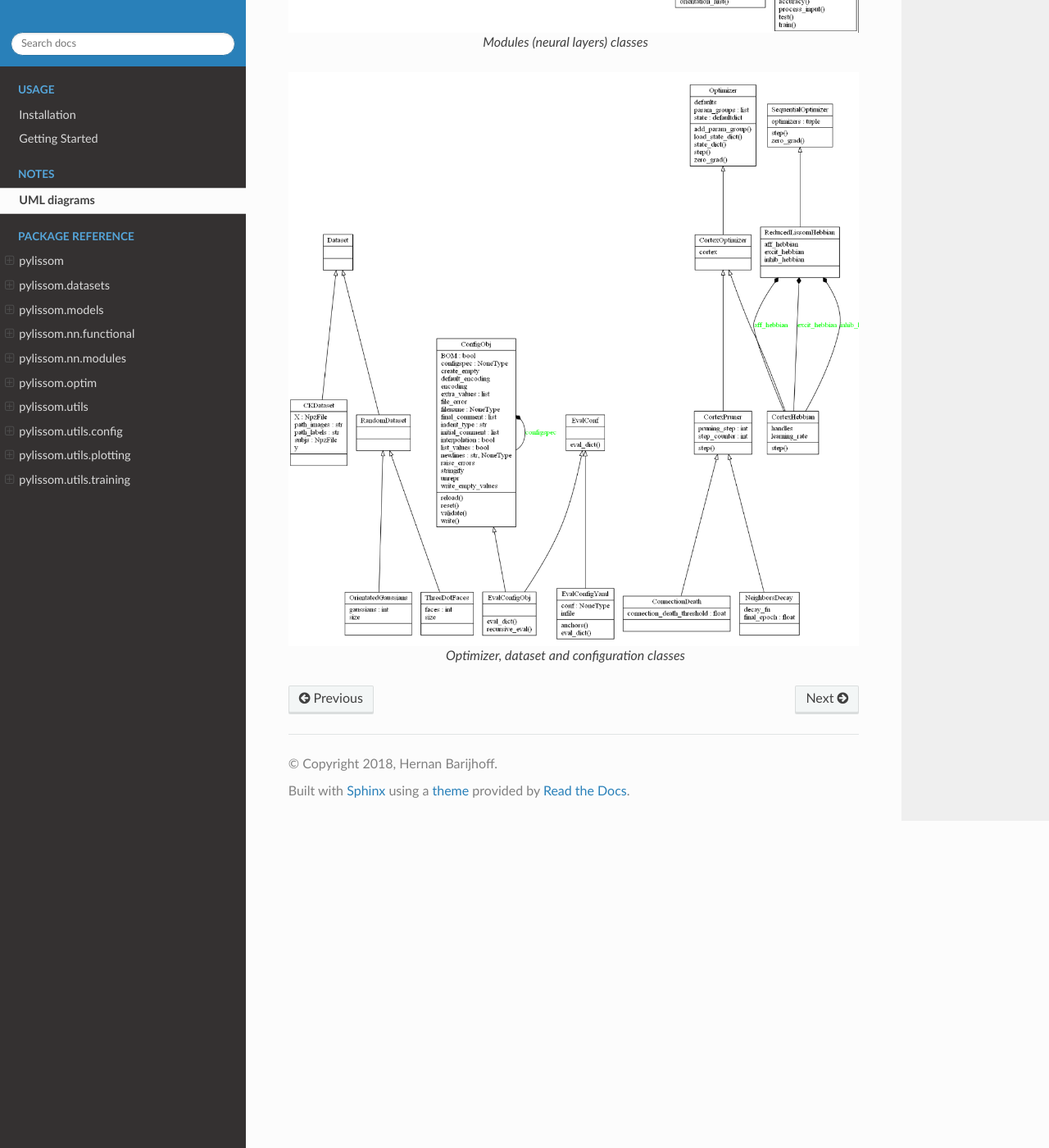
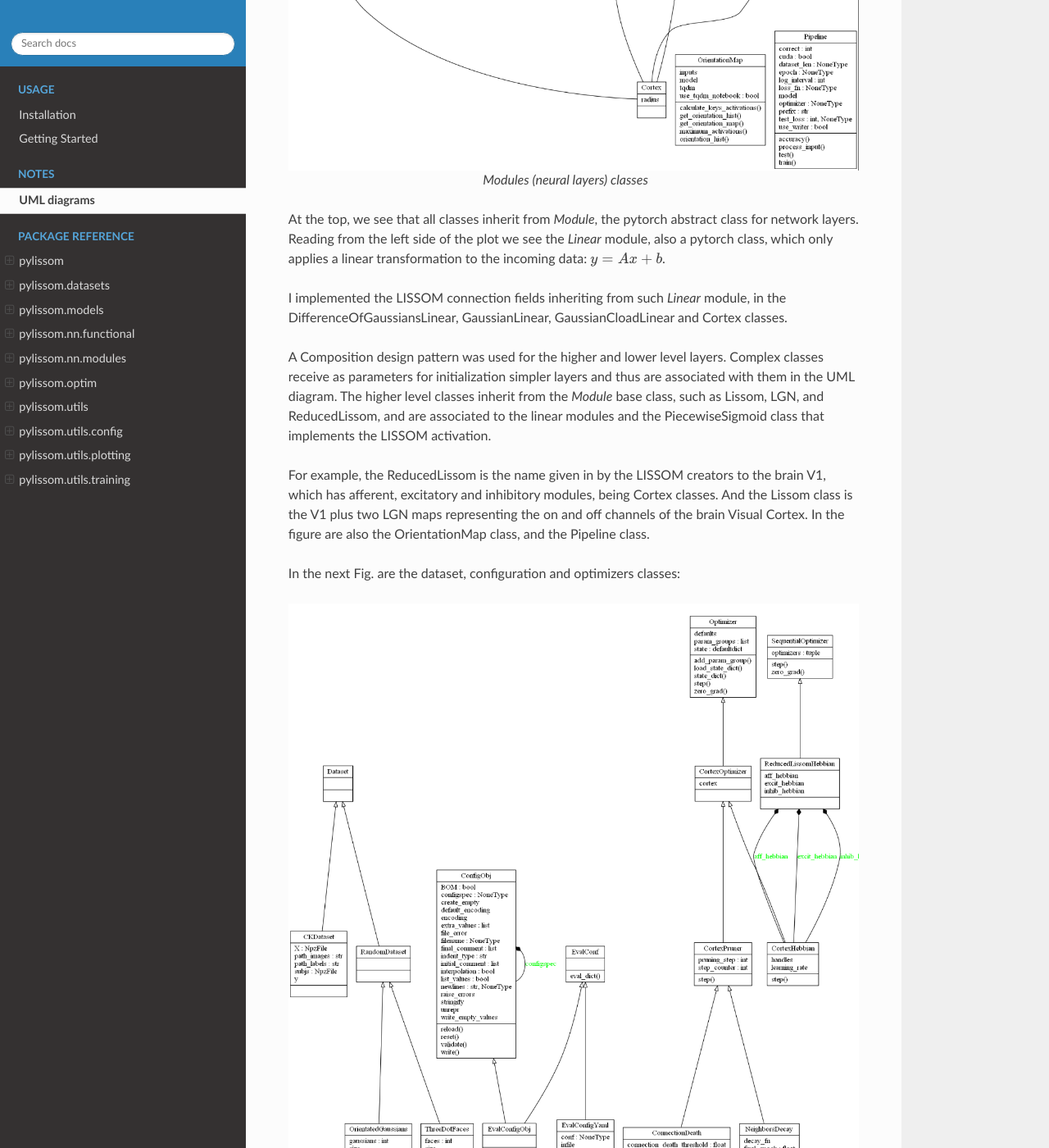
Before and after one commit to hernanbari/pylissom, a Sphinx documentation site: the page built from docs/notes/design.rst, in a window 1280 px wide and 1400 px high, scrolled down 1202 px. Shown: the whole window at 82% size. Built offline with Sphinx 7.4.7 and the Read the Docs theme 2.0.0, drawn with Linux system fonts in a browser that asks for light colours; some of the changed text lies outside the part shown.

Commit message:
Adds description in docs to UML diagram

```diff
--- a/docs/notes/design.rst
+++ b/docs/notes/design.rst
@@ -1,16 +1,71 @@
 UML diagrams
 ============
+I present an auto-generated UML class diagram of the main classes in **pylissom**,
+starting with the modules and supervised learning classes. The arrows with hollow triangle tips
+represent inheritance, and the black filled diamond tips represent the
+composition relationships, with the parameters name in the containing
+class in green.
+
+**WARNING**: the plot was drawn statically so it may be out of date with the source code.
 
 .. figure::  uml_images/classes_pylissom1.png
    :align:   center
 
    Modules (neural layers) classes
 
+At the top, we see that all classes inherit from *Module*, the pytorch
+abstract class for network layers. Reading from the left side of the
+plot we see the *Linear* module, also a pytorch class, which only
+applies a linear transformation to the incoming data:
+:math:`y = Ax + b`.
+
+I implemented the LISSOM connection fields inheriting from such *Linear* module, in the
+DifferenceOfGaussiansLinear, GaussianLinear, GaussianCloadLinear and
+Cortex classes.
+
+A Composition design pattern was used for the higher and lower level
+layers. Complex classes receive as parameters for initialization simpler
+layers and thus are associated with them in the UML diagram. The higher
+level classes inherit from the *Module* base class, such as Lissom, LGN,
+and ReducedLissom, and are associated to the linear modules and the
+PiecewiseSigmoid class that implements the LISSOM activation.
+
+For example, the ReducedLissom is the name given in by the LISSOM creators to the brain V1, which has
+afferent, excitatory and inhibitory modules, being Cortex classes. And
+the Lissom class is the V1 plus two LGN maps representing the on and off
+channels of the brain Visual Cortex. In the figure are also the OrientationMap class, and the Pipeline class.
+
+In the next Fig. are the dataset, configuration and optimizers classes:
+
 .. figure::  uml_images/classes_pylissom2.png
    :align:   center
 
    Optimizer, dataset and configuration classes
 
+Reading from the left, we see the pytorch *Dataset* abstract class,
+representing the input data of the neural network models. *Dataset* is a
+python *iterable*, the reason why it doesn't have any attributes or
+functions. I provide the OrientedGaussians and ThreeDotFaces as datasets
+and other utils that I used that a Lissom researcher will find useful as
+a starting point, representing common stimuli for a Lissom network.
+
+Next to the right, we see the classes that solve the configuration
+problem of LISSOM. The
+EvalConfigObj and EvalConfigYaml are the two classes I provide to the
+end user, extending the yaml and ConfigObj libraries, and are used by
+default in the canned models package I also provide.
+
+And finally, the optimizer classes implement Lissom learning. The
+pytorch *Optimizer* abstract base class is the interface to neural layer
+learning. The CortexHebbian class is the most important, it implements
+the Lissom learning with the Hebbian rule for a set of neural
+connections such as the afferent, excitatory or inhibitory.
+
+In consequence, with three CortexHebbian we can have a ReducedLissom
+(V1) optimizer, which I called ReducedLissomHebbian. The ConnectionDeath
+and NeighborsDecay are other optimizers I provide that are common to LISSOM.
+
+
 .. .. uml:: pylissom
     :classes:
     :packages:
```
